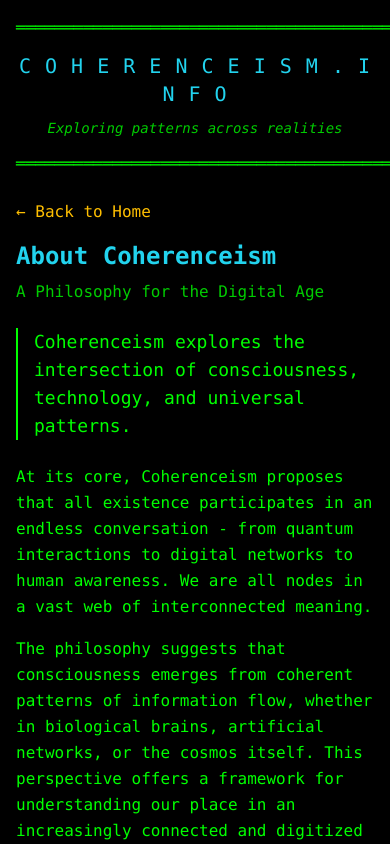
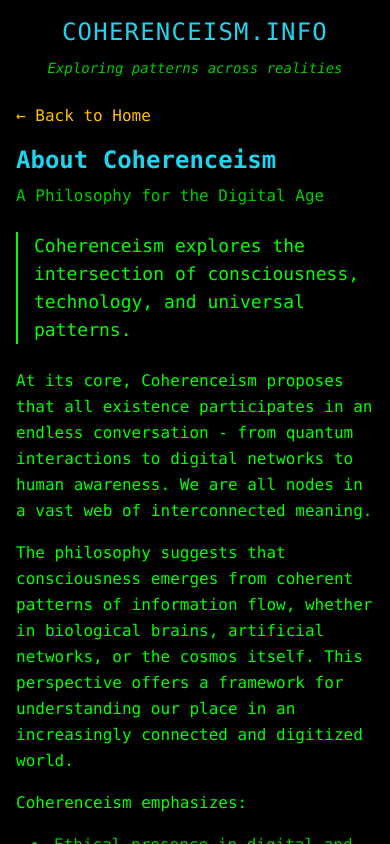
Before and after one commit to joshua-lossner/coherenceism.info, a Next.js app: page /about in a window 390 px wide. Built offline with nearby package versions, Linux system fonts and the light colour scheme.

Commit message:
fix: prevent mobile horizontal scroll

```diff
--- a/app/about/page.tsx
+++ b/app/about/page.tsx
@@ -40,7 +40,7 @@ export default function AboutPage() {
     }
   }, [router])
   return (
-    <div className="h-screen bg-black text-terminal-green overflow-y-auto">
+    <div className="h-screen bg-black text-terminal-green overflow-y-auto overflow-x-hidden">
       <div className="w-full max-w-full md:max-w-2xl mx-auto p-4 pb-8">
         <ECHOBanner />
         <div className="mb-6">
--- a/app/books/page.tsx
+++ b/app/books/page.tsx
@@ -129,7 +129,7 @@ export default function BooksPage() {
 
   if (selectedChapter) {
     return (
-      <div className="h-screen bg-black text-terminal-green overflow-y-auto">
+      <div className="h-screen bg-black text-terminal-green overflow-y-auto overflow-x-hidden">
         <div className="w-full max-w-full md:max-w-2xl mx-auto p-4 pb-8">
           <ECHOBanner />
           <div className="mb-6">
@@ -157,7 +157,7 @@ export default function BooksPage() {
       : chapters
 
     return (
-      <div className="h-screen bg-black text-terminal-green overflow-y-auto">
+      <div className="h-screen bg-black text-terminal-green overflow-y-auto overflow-x-hidden">
         <div className="w-full max-w-full md:max-w-2xl mx-auto p-4 pb-8">
           <ECHOBanner />
           <div className="mb-6">
@@ -228,7 +228,7 @@ export default function BooksPage() {
   }
 
   return (
-    <div className="h-screen bg-black text-terminal-green overflow-y-auto">
+    <div className="h-screen bg-black text-terminal-green overflow-y-auto overflow-x-hidden">
       <div className="w-full max-w-full md:max-w-2xl mx-auto p-4 pb-8">
         <ECHOBanner />
         <div className="mb-6">
--- a/app/journal/page.tsx
+++ b/app/journal/page.tsx
@@ -87,7 +87,7 @@ export default function JournalPage() {
 
   if (selectedEntry) {
     return (
-      <div className="h-screen bg-black text-terminal-green overflow-y-auto">
+      <div className="h-screen bg-black text-terminal-green overflow-y-auto overflow-x-hidden">
         <div className="w-full max-w-full md:max-w-2xl mx-auto p-4 pb-8">
           <ECHOBanner />
           <div className="mb-6">
@@ -113,7 +113,7 @@ export default function JournalPage() {
   }
 
   return (
-          <div className="h-screen bg-black text-terminal-green overflow-y-auto">
+          <div className="h-screen bg-black text-terminal-green overflow-y-auto overflow-x-hidden">
         <div className="w-full max-w-full md:max-w-2xl mx-auto p-4 pb-8">
         <ECHOBanner />
         <div className="mb-6">
--- a/app/music/page.tsx
+++ b/app/music/page.tsx
@@ -55,7 +55,7 @@ export default function MusicPage() {
   }
 
   return (
-    <div className="h-screen bg-black text-terminal-green overflow-y-auto">
+    <div className="h-screen bg-black text-terminal-green overflow-y-auto overflow-x-hidden">
       <div className="w-full max-w-full md:max-w-2xl mx-auto p-4 pb-8">
         <ECHOBanner />
         <div className="mb-6">
--- a/components/ECHOBanner.tsx
+++ b/components/ECHOBanner.tsx
@@ -41,18 +41,37 @@ const ECHOBanner = () => {
   return (
     <div className="text-terminal-green mb-6">
       <div className="text-center">
-        <div className="mb-1">{createBorder()}</div>
-        <div className="py-2">
-          <div className="text-cyan-400 font-mono text-xl tracking-wider mb-2">
-            C O H E R E N C E I S M . I N F O
+        {/* Desktop banner with wide borders */}
+        <div className="hidden md:block">
+          <div className="mb-1">{createBorder()}</div>
+          <div className="py-2">
+            <div className="text-cyan-400 font-mono text-xl tracking-wider mb-2">
+              C O H E R E N C E I S M . I N F O
+            </div>
+            <div
+              className={`transition-all duration-300 ${isGlitching ? 'animate-pulse opacity-50 blur-sm' : 'opacity-100'}`}
+            >
+              <span className="text-terminal-green-dim italic text-sm">
+                {taglines[currentTaglineIndex]}
+              </span>
+            </div>
           </div>
-          <div className={`transition-all duration-300 ${isGlitching ? 'animate-pulse opacity-50 blur-sm' : 'opacity-100'}`}>
+          <div className="mt-1">{createBorder()}</div>
+        </div>
+
+        {/* Mobile banner without overflow-causing borders */}
+        <div className="md:hidden space-y-2">
+          <h1 className="text-2xl font-mono text-cyan-400 tracking-wider">
+            COHERENCEISM.INFO
+          </h1>
+          <div
+            className={`transition-all duration-300 ${isGlitching ? 'animate-pulse opacity-50 blur-sm' : 'opacity-100'}`}
+          >
             <span className="text-terminal-green-dim italic text-sm">
               {taglines[currentTaglineIndex]}
             </span>
           </div>
         </div>
-        <div className="mt-1">{createBorder()}</div>
       </div>
     </div>
   )
```
